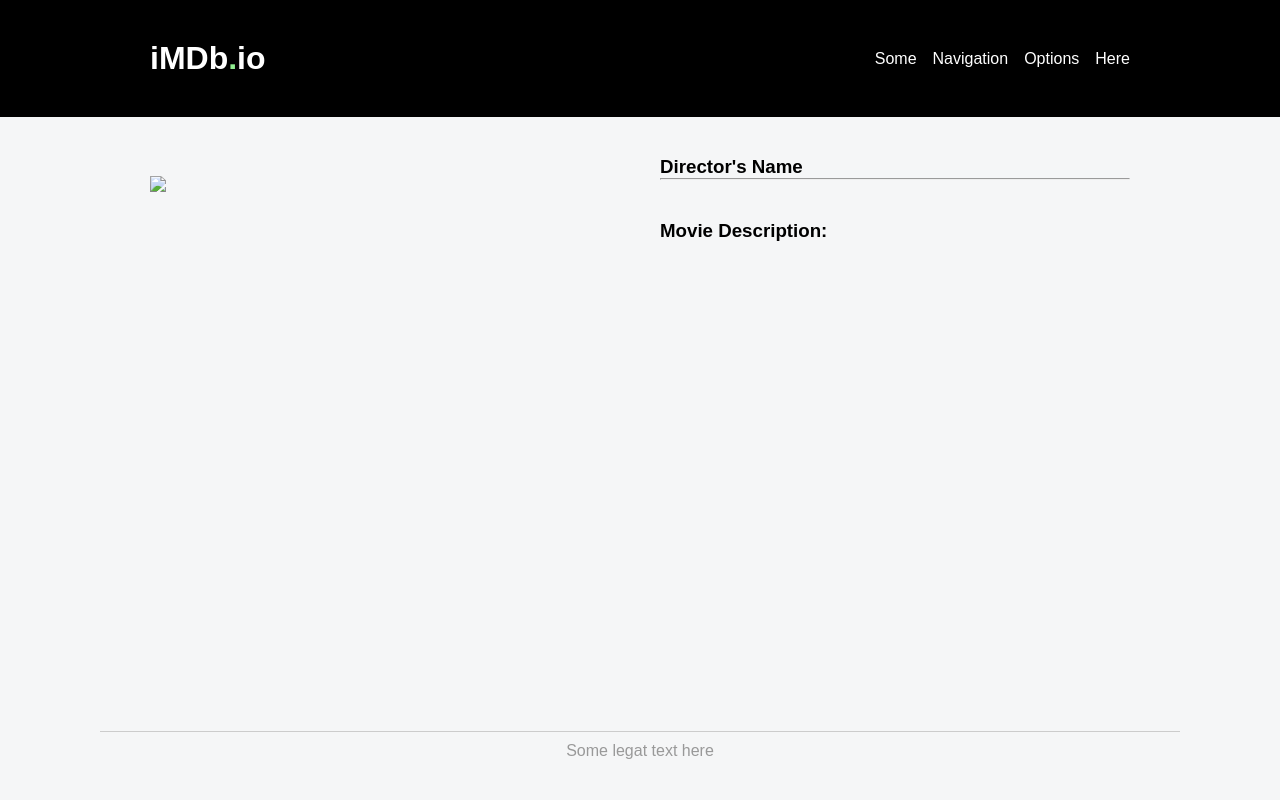
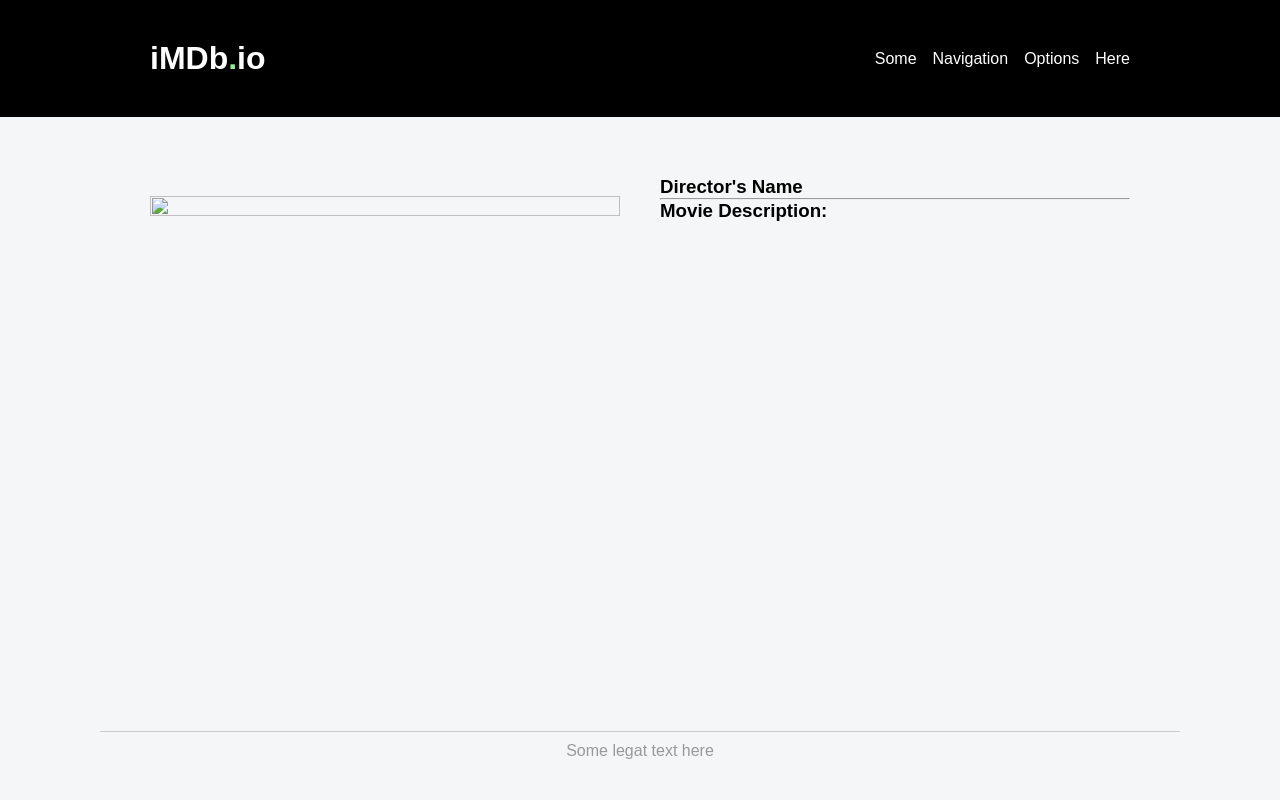
Before and after one commit to jaumejp/IMDb, a PHP site: page /views/movies/movie.view.php in a window 1280 px wide. Run offline with PHP 8.4, Linux system fonts and the light colour scheme; the template is opened without the code that fills it, so the values that code supplies are empty.

Commit message:
Add new styles

```diff
--- a/Styles/editPopUp.css
+++ b/Styles/editPopUp.css
@@ -3,6 +3,7 @@ form {
     flex-direction:column;
     gap: 0.3em;
 }
+
 .genres-container-edit-pop-up {
     display: grid;
     grid-template-columns: repeat(5, 1fr);
--- a/Styles/movieStyles.css
+++ b/Styles/movieStyles.css
@@ -4,7 +4,7 @@
     width: 100%;
 }
 
-section {
+.movie-section {
     padding: 0 150px;
     margin-bottom: 20px;
     display: grid;
@@ -12,27 +12,27 @@ section {
     gap: 40px;
 }
 
-.general,
-.info {
+.movie-general,
+.movie-info {
     display: flex;
     flex-direction: column;
     gap: 20px;
 
 }
 
-.info .description {
+.movie-info .movie-description {
     text-align: justify;
     height: 350px;
     overflow: auto;
 }
-.info .description h3 {
+.movie-info .movie-description h3 {
     margin-bottom: 10px;
 }
-.info hr {
+.movieinfo hr {
     margin-bottom: 40px;
 }
 
-.screen-shots {
+.movie-screen-shots {
     grid-column: 1 / -1;
     display: flex;
     justify-content: space-around;
@@ -40,7 +40,7 @@ section {
     gap: 10px;
     flex-wrap: wrap;
 }
-.screen-shots img {
+.movie-screen-shots img {
     max-height: 200px;
 }
 
@@ -49,7 +49,7 @@ section {
     .movie {
         grid-template-columns: 1fr;
     }
-    section {
+    .movie-section {
         padding: 20px;
     }
     .movie img {
--- /dev/null
+++ b/views/movies/components/footer.php
@@ -0,0 +1,7 @@
+    <!--Footer-->
+    <footer>
+        <p>Some legat text here</p>
+    </footer>
+
+</body>
+</html>
--- a/views/movies/components/form.view.php
+++ b/views/movies/components/form.view.php
@@ -4,7 +4,8 @@
         display: flex;
         flex-direction:column;
         gap: 0.5em;
-        width: 200px;
+        width: 500px;
+        margin: auto;
     }
     .genres-container {
         display: grid;
@@ -36,7 +37,7 @@
     <textarea name="description" rows="4" cols="50"><?= $showInfo ?? '' ? $movie[0]->getDescription() : '' ?></textarea>
 
     <label for="">Rating</label>
-    <input type="range" min="0" max="10" step="0.1" name="rating" value = " <?= $showInfo ? $movie[0]->getRating() : '0' ?> " ></input>
+    <input type="range" min="0" max="10" step="0.1" name="rating" value = " <?= $showInfo ? $movie[0]->getRating() : '0' ?> " onInput="this.nextElementSibling.value = this.value"></input>
     <output><?= $showInfo ?? '' ? $movie[0]->getRating() : '0' ?></output>
 
     <label for="">Cover Image</label>
--- /dev/null
+++ b/views/movies/components/header.php
@@ -0,0 +1,43 @@
+<!DOCTYPE html>
+<html lang="en">
+<head>
+    <meta charset="UTF-8">
+    <meta http-equiv="X-UA-Compatible" content="IE=edge">
+    <meta name="viewport" content="width=device-width, initial-scale=1.0">
+    <title>iMDb</title>
+    <link rel="stylesheet" href="../Styles/generalStyles.css">
+    <link rel="stylesheet" href="../Styles/cardStyles.css">
+    <link rel="stylesheet" href="../Styles/genresStyles.css">
+    <link rel="stylesheet" href="../../PopUpDependencies/popUpStyles.css">
+    <link rel="stylesheet" href="../Styles/deletePopUp.css">
+    <link rel="stylesheet" href="../Styles/editPopUp.css">
+    <link rel="stylesheet" href="../Styles/movieStyles.css">
+
+    <script src="../../scripts/script.js" type="module"></script>
+    <script src="../../PopUpDependencies/popUpControl.js" type="module"></script>
+
+    <style>
+        /* Desde l'arxiu css no funciona */
+        .error-message span{
+            font-weight: bold;
+        }
+        #home-link {
+            color: white;
+            text-decoration: none;
+        }
+    </style>
+</head>
+<body>
+    <!--Header-->
+    <header>
+        <h1><a id="home-link" href="/">iMDb<span class="dot">.</span>io</a></h1>
+
+        <nav>
+            <ul>
+                <li>Some</li>
+                <li>Navigation</li>
+                <li>Options</li>
+                <li>Here</li>
+            </ul>
+        </nav>
+    </header>
--- a/views/movies/movie.view.php
+++ b/views/movies/movie.view.php
@@ -1,42 +1,23 @@
-<!DOCTYPE html>
-<html lang="en">
-<head>
-    <meta charset="UTF-8">
-    <meta http-equiv="X-UA-Compatible" content="IE=edge">
-    <meta name="viewport" content="width=device-width, initial-scale=1.0">
-    <title>Movie Template</title>
-    <link rel="stylesheet" href="../../Styles/generalStyles.css">
-    <link rel="stylesheet" href="../../Styles/movieStyles.css">
-    <link rel="stylesheet" href="../../Styles/genresStyles.css">
-</head>
-<body>
-    <!--Header-->
-    <header>
-        <h1>iMDb<span class="dot">.</span>io</h1>
-        <nav>
-            <ul>
-                <li>Some</li>
-                <li>Navigation</li>
-                <li>Options</li>
-                <li>Here</li>
-            </ul>
-        </nav>
-    </header>
+
+<link rel="stylesheet" href="../Styles/movieStyles.css">
+
+<?php require 'components/header.php' ?>
+
 
     <!--Content of each movie-->
     <main>
-        <section class="movie">
-            <div class="general">
+        <section class="movie movie-section">
+            <div class="movie-general">
                 <h2> <?= $movie["title"] ?> </h2>
                 <img src="<?= $movie["cover_image"] ?>" alt=" <?= $movie["title"] ?>">
             </div>
-            <div class="info">
+            <div class="movie-info">
                 <div>
                     <h3>Director's Name</h3>
                     <p> <?= $movie["director_name"] ?> </p>
                     <hr>
                     <h3>Movie Description:</h3>
-                    <p class="description"> <?= $movie["description"] ?> </p>
+                    <p class="movie-description"> <?= $movie["description"] ?> </p>
                 </div>
                 <div class="genres">
                     <ul>
@@ -46,7 +27,7 @@
                     </ul>
                 </div>
             </div>
-            <div class="screen-shots">
+            <div class="movie-screen-shots">
                 <?php foreach($movie["screen_shots_list"] as $screenShot): ?>
                     <figure>
                         <img src="<?= $screenShot ?>" alt="movie-screen-shot">
@@ -56,10 +37,4 @@
         </section>
     </main>
 
-    <!--Footer-->
-    <footer>
-        <p>Some legat text here</p>
-    </footer>
-
-</body>
-</html>
+    <?php require 'components/footer.php' ?>
```
Also changed, not shown: views/movies/create.view.php (+5 -2 lines), views/movies/index.view.php (+2 -44 lines), views/components/deletePopUp copy.php (deleted).
